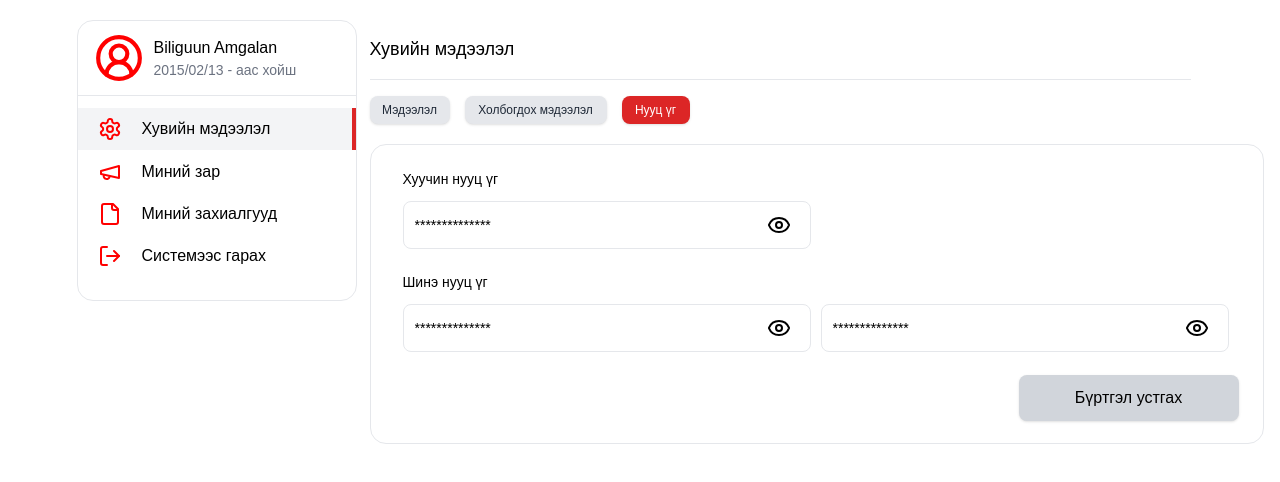
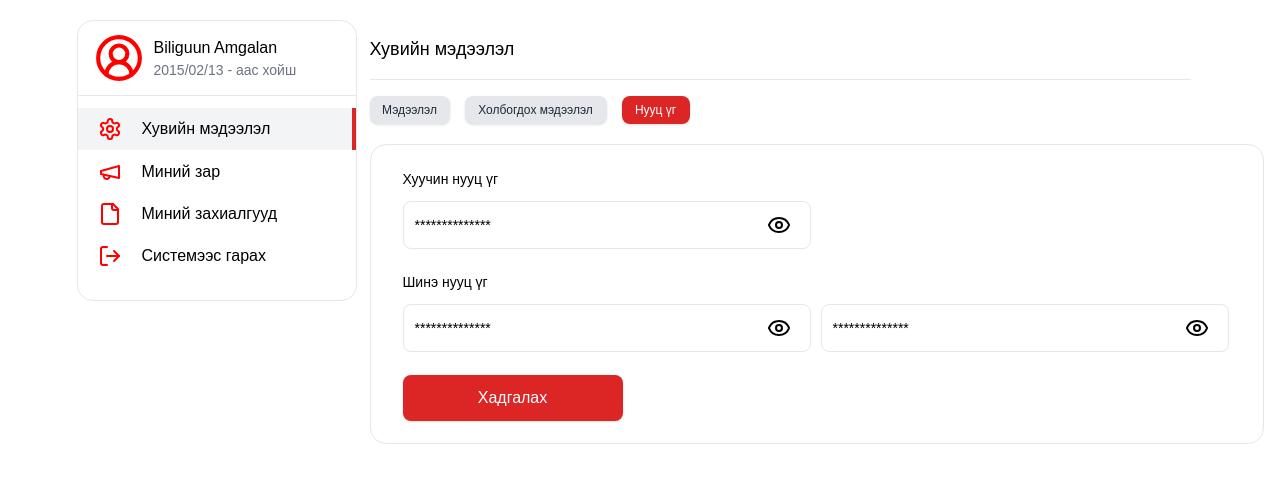
Before and after one commit to HOP-1A/TEAM1, a Next.js app: page /account/privateInfo/password in a window 1280 px wide. Shown: the top 482 px of the page. Built offline with nearby package versions, Linux system fonts and the light colour scheme.

Commit message:
added final touches

```diff
--- a/src/app/account/privateInfo/password/page.tsx
+++ b/src/app/account/privateInfo/password/page.tsx
@@ -216,9 +216,9 @@ const Page = () => {
                 </div>
               </div>
             </div>
-            <div className="w-[844px] h-[46px] justify-end">
-              <Button className="w-[220px] h-[46px] bg-gray-300 px-[24px] py-[8px] rounded-[8px] text-[16px] transition-colors duration-500 ease-in-out hover:bg-gray-200 float-right">
-                Бүртгэл устгах
+            <div className="w-[844px] h-[46px] justify-end px-[8px]">
+              <Button className="w-[220px] h-[46px] bg-red-600 text-white px-[24px] py-[8px] rounded-[8px] text-[16px] transition-colors duration-500 ease-in-out hover:bg-gray-200 hover:text-black">
+                Хадгалах
               </Button>
             </div>
           </div>
```
